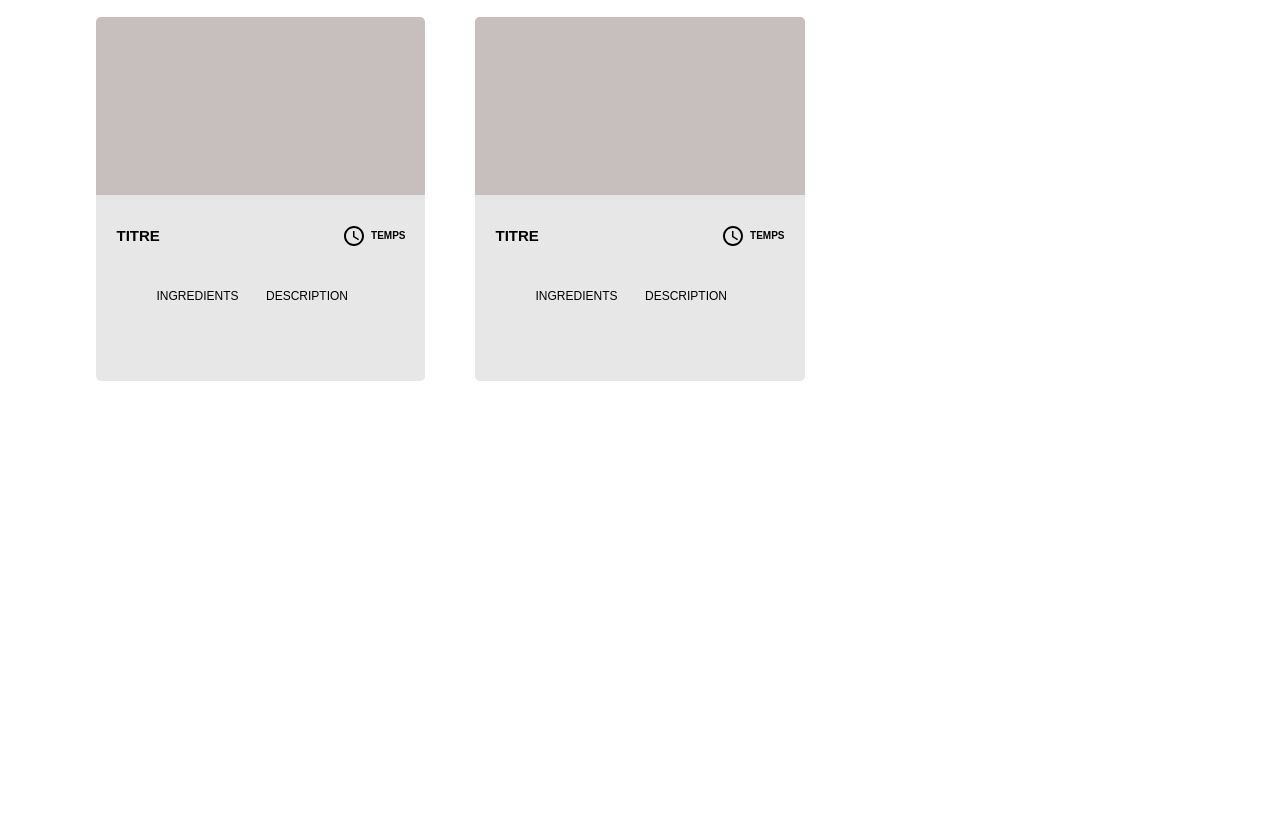
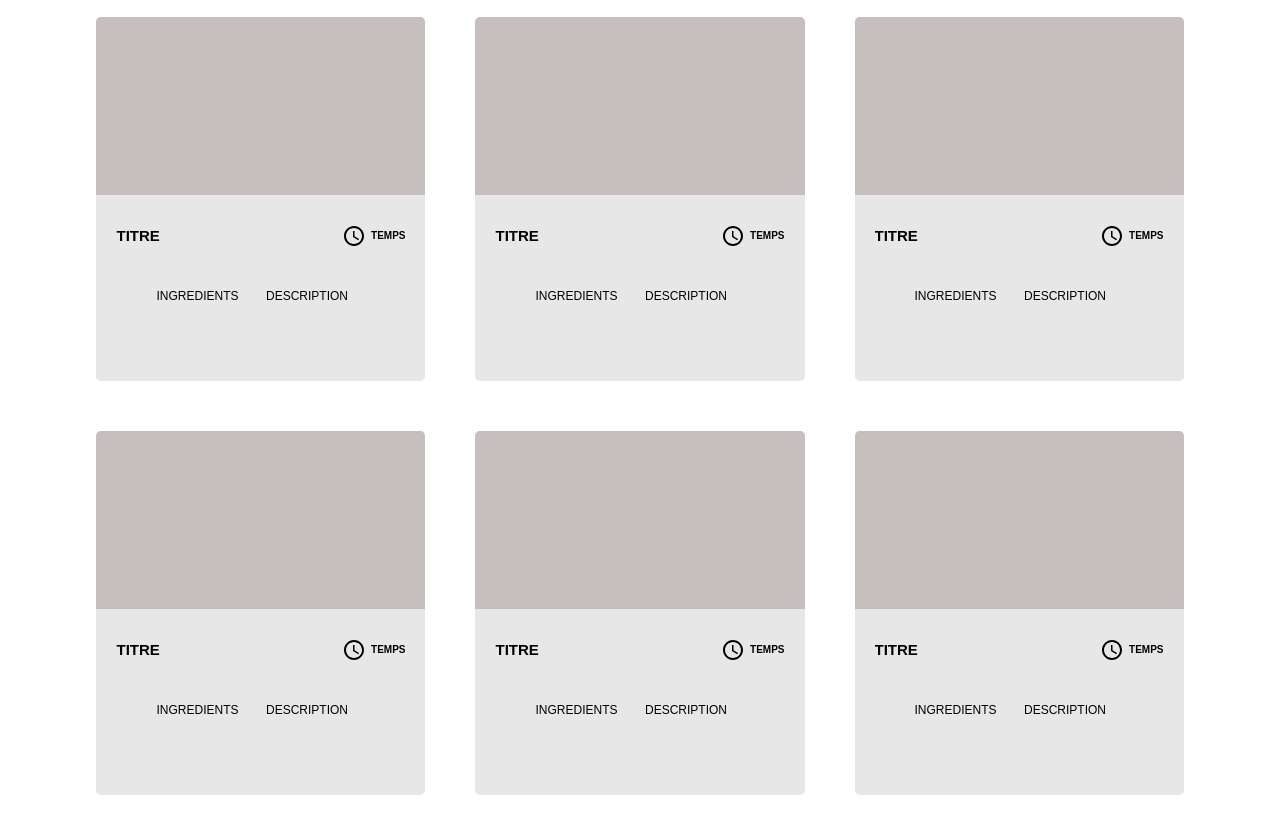
Before and after one commit to oumaimameddah/Les-petits-plats, a plain HTML site: page index.html in a window 1280 px wide. Shown: the part 95-928 px from the top of the page. Before the commit the page ends 800 px from the top, so only its background shows below. Drawn offline with Linux system fonts and the light colour scheme.

Commit message:
Template de la carte

```diff
--- a/index.html
+++ b/index.html
@@ -70,6 +70,99 @@
                 </a>
             </article>
 
+            <article class="card">
+                <a href="#">
+                    <div class="card__thumb"></div>
+                    <div class="card__body">
+                        <div class="card__head">
+                            <h2 class="card__title">TITRE</h2>
+                            <div class="card__time">
+                                <i class="card__timeclock"></i>
+                                <p class="card__minutes">TEMPS</p>
+                            </div>
+                        </div>
+                        <div class="card__content">
+                            <ul class="card__ingredients">
+                                INGREDIENTS
+                            </ul>
+                            <p class="card__description">
+                                DESCRIPTION
+                            </p>
+                        </div>
+                    </div>
+                </a>
+            </article>
+
+            <article class="card">
+                <a href="#">
+                    <div class="card__thumb"></div>
+                    <div class="card__body">
+                        <div class="card__head">
+                            <h2 class="card__title">TITRE</h2>
+                            <div class="card__time">
+                                <i class="card__timeclock"></i>
+                                <p class="card__minutes">TEMPS</p>
+                            </div>
+                        </div>
+                        <div class="card__content">
+                            <ul class="card__ingredients">
+                                INGREDIENTS
+                            </ul>
+                            <p class="card__description">
+                                DESCRIPTION
+                            </p>
+                        </div>
+                    </div>
+                </a>
+            </article>
+
+            <article class="card">
+                <a href="#">
+                    <div class="card__thumb"></div>
+                    <div class="card__body">
+                        <div class="card__head">
+                            <h2 class="card__title">TITRE</h2>
+                            <div class="card__time">
+                                <i class="card__timeclock"></i>
+                                <p class="card__minutes">TEMPS</p>
+                            </div>
+                        </div>
+                        <div class="card__content">
+                            <ul class="card__ingredients">
+                                INGREDIENTS
+                            </ul>
+                            <p class="card__description">
+                                DESCRIPTION
+                            </p>
+                        </div>
+                    </div>
+                </a>
+            </article>
+
+
+            <article class="card">
+                <a href="#">
+                    <div class="card__thumb"></div>
+                    <div class="card__body">
+                        <div class="card__head">
+                            <h2 class="card__title">TITRE</h2>
+                            <div class="card__time">
+                                <i class="card__timeclock"></i>
+                                <p class="card__minutes">TEMPS</p>
+                            </div>
+                        </div>
+                        <div class="card__content">
+                            <ul class="card__ingredients">
+                                INGREDIENTS
+                            </ul>
+                            <p class="card__description">
+                                DESCRIPTION
+                            </p>
+                        </div>
+                    </div>
+                </a>
+            </article>
+
         </section>
     </main>
 </div>
```
